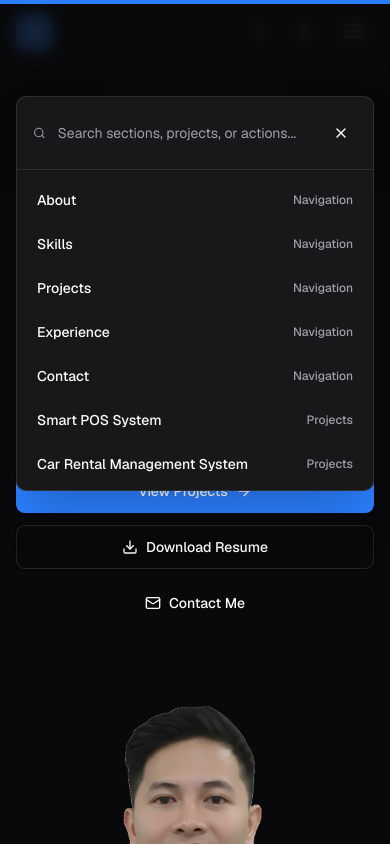
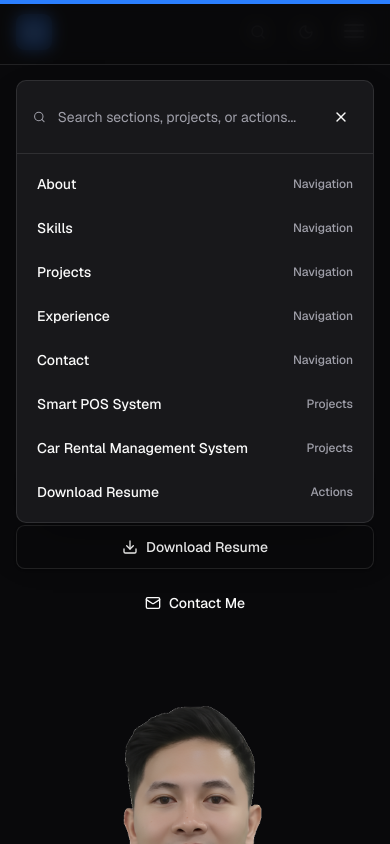
Before and after one commit to Jay-Scripts/CODEX-CRASH-COURSE, a Next.js app: page / in a window 390 px wide. Both pictures are taken after a click on the button 258 px from the left and 32 px from the top of the page. Shown: the top 844 px of the page. Built offline with nearby package versions, Linux system fonts and the light colour scheme.

Commit message:
patched animation an placement of search dropdown

```diff
--- a/components/sections/home/command-menu.tsx
+++ b/components/sections/home/command-menu.tsx
@@ -2,11 +2,12 @@
 
 import { Search, X } from "lucide-react";
 import Link from "next/link";
-import { useMemo, useState } from "react";
+import { useEffect, useMemo, useRef, useState } from "react";
 import { navigationItems, profile, projects } from "@/constants/portfolio.constants";
 import { Button } from "@/components/ui/button";
 import { Card, CardContent } from "@/components/ui/card";
 import { Input } from "@/components/ui/input";
+import { cn } from "@/lib/utils";
 import { useCommandShortcut } from "@/hooks/use-command-shortcut";
 
 const commandItems = [
@@ -33,6 +34,7 @@ const commandItems = [
 export const CommandMenu = () => {
   const [isOpen, setIsOpen] = useState(false);
   const [query, setQuery] = useState("");
+  const menuRef = useRef<HTMLDivElement | null>(null);
 
   const closeMenu = () => {
     setIsOpen(false);
@@ -42,6 +44,32 @@ export const CommandMenu = () => {
   useCommandShortcut({
     onToggle: () => setIsOpen((current) => !current),
   });
+
+  useEffect(() => {
+    if (!isOpen) {
+      return undefined;
+    }
+
+    const handlePointerDown = (event: MouseEvent) => {
+      if (!menuRef.current?.contains(event.target as Node)) {
+        closeMenu();
+      }
+    };
+
+    const handleKeyDown = (event: KeyboardEvent) => {
+      if (event.key === "Escape") {
+        closeMenu();
+      }
+    };
+
+    document.addEventListener("mousedown", handlePointerDown);
+    window.addEventListener("keydown", handleKeyDown);
+
+    return () => {
+      document.removeEventListener("mousedown", handlePointerDown);
+      window.removeEventListener("keydown", handleKeyDown);
+    };
+  }, [isOpen]);
 
   const filteredItems = useMemo(() => {
     const normalizedQuery = query.trim().toLowerCase();
@@ -56,7 +84,7 @@ export const CommandMenu = () => {
   }, [query]);
 
   return (
-    <>
+    <div className="relative" ref={menuRef}>
       <Button
         className="hidden min-w-44 justify-between text-muted-foreground lg:inline-flex"
         onClick={() => setIsOpen(true)}
@@ -82,12 +110,68 @@ export const CommandMenu = () => {
         <Search />
       </Button>
       {isOpen ? (
-        <div
-          aria-modal="true"
-          className="fixed inset-0 z-50 grid place-items-start bg-background/80 px-4 py-24 backdrop-blur-sm sm:place-items-center sm:py-4"
-          role="dialog"
-        >
-          <Card className="w-full max-w-xl overflow-hidden shadow-2xl">
+        <>
+          <div
+            aria-modal="true"
+            className="fixed inset-0 z-[55] bg-background/80 backdrop-blur-sm lg:hidden"
+            role="dialog"
+          >
+            <div className="mx-auto flex min-h-full w-full max-w-7xl justify-center px-4 pt-20 sm:px-6 sm:pt-24">
+              <Card className="w-full max-w-xl overflow-hidden border-border/70 shadow-2xl">
+                <CardContent className="p-0">
+                  <div className="flex items-center gap-3 border-b border-border p-4">
+                    <Search className="size-4 text-muted-foreground" />
+                    <Input
+                      autoFocus
+                      aria-label="Search portfolio"
+                      className="border-0 bg-transparent px-0 shadow-none focus-visible:ring-0"
+                      onChange={(event) => setQuery(event.target.value)}
+                      placeholder="Search sections, projects, or actions..."
+                      value={query}
+                    />
+                    <Button
+                      aria-label="Close command menu"
+                      onClick={closeMenu}
+                      size="icon"
+                      type="button"
+                      variant="ghost"
+                    >
+                      <X />
+                    </Button>
+                  </div>
+                  <div className="max-h-[min(26rem,calc(100vh-8rem))] overflow-y-auto p-2">
+                    {filteredItems.length > 0 ? (
+                      filteredItems.map((item) => (
+                        <Button
+                          asChild
+                          className="h-auto w-full justify-between px-3 py-3 text-sm"
+                          key={`${item.group}-${item.label}`}
+                          variant="ghost"
+                        >
+                          <Link href={item.href} onClick={closeMenu}>
+                            <span>{item.label}</span>
+                            <span className="text-xs text-muted-foreground">
+                              {item.group}
+                            </span>
+                          </Link>
+                        </Button>
+                      ))
+                    ) : (
+                      <p className="px-3 py-8 text-center text-sm text-muted-foreground">
+                        No matching portfolio items.
+                      </p>
+                    )}
+                  </div>
+                </CardContent>
+              </Card>
+            </div>
+          </div>
+          <Card
+            className={cn(
+              "absolute right-0 top-full z-[65] mt-3 hidden w-[min(32rem,calc(100vw-2rem))] overflow-hidden border-border/70 shadow-2xl lg:block",
+              "max-w-xl",
+            )}
+          >
             <CardContent className="p-0">
               <div className="flex items-center gap-3 border-b border-border p-4">
                 <Search className="size-4 text-muted-foreground" />
@@ -134,8 +218,8 @@ export const CommandMenu = () => {
               </div>
             </CardContent>
           </Card>
-        </div>
+        </>
       ) : null}
-    </>
+    </div>
   );
 };
```
Also changed, not shown: 1 other file (tests, documents, lock files or other folders).
